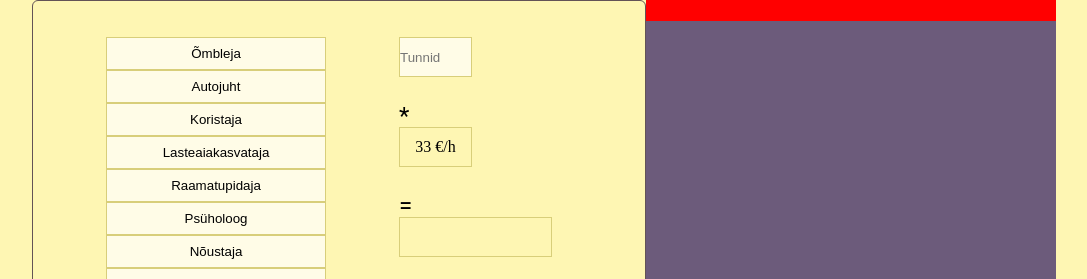
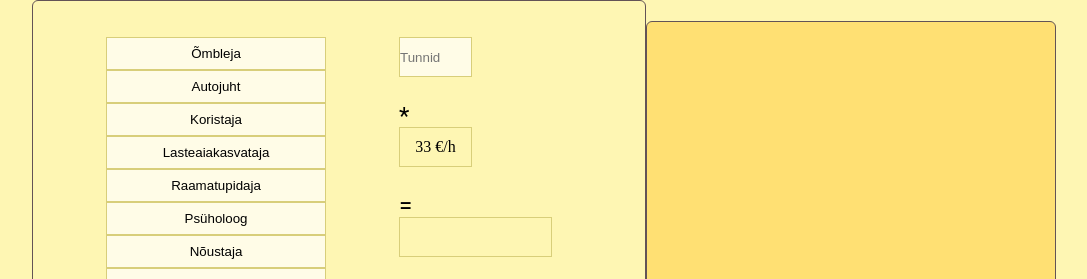
Before and after one commit to MTUEma/Kalkulaator, a plain HTML site: page index.html in a window 1280 px wide. Shown: the top 279 px of the page, without its empty margins (96-1183 px from the left). Drawn offline with Linux system fonts and the light colour scheme; no server answers.

Commit message:
Update style.css

```diff
--- a/style.css
+++ b/style.css
@@ -170,7 +170,7 @@ html {
     justify-content: center;
     align-items: center;
     width: 40%;
-    background-color: red;
+    background-color: #FEF6B3;
     flex-direction: row;
 }
 
@@ -183,7 +183,10 @@ html {
 .history_box{
     width: 450px;
     height: 628px;
-    background-color: #6C5B7B;
+    background-color: #FFE073;
+    border: 1px solid #635356;
+    box-sizing: border-box;
+    border-radius: 6px;
 
 
 }
```
